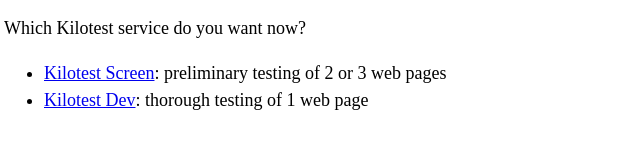
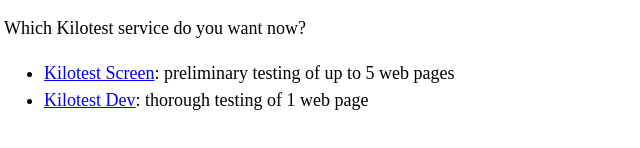
Before and after one commit to jrpool/kilotest, a website: page index.html in a window 1280 px wide. Shown: the part 228-376 px from the top of the page, 28-668 px from the left. Drawn offline with Linux system fonts and the light colour scheme.

Commit message:
edit intro

```diff
--- a/index.html
+++ b/index.html
@@ -35,7 +35,7 @@
       <h2>Choose a service</h2>
       <p>Which Kilotest service do you want now?</p>
       <ul>
-        <li><a href="screen/index.html">Kilotest Screen</a>: preliminary testing of 2 or 3 web pages</li>
+        <li><a href="screen/index.html">Kilotest Screen</a>: preliminary testing of up to 5 web pages</li>
         <li><a href="dev/index.html">Kilotest Dev</a>: thorough testing of 1 web page</li>
       </ul>
     </main>
```
